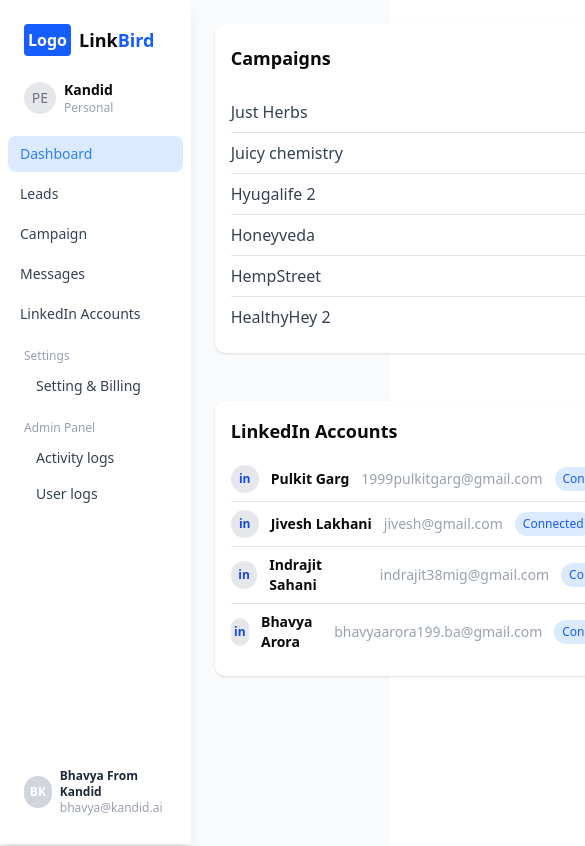
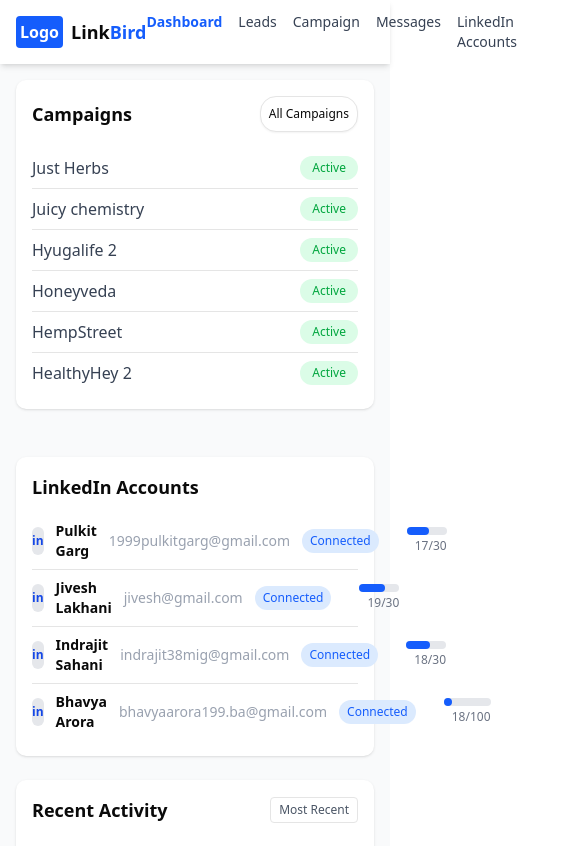
Before and after one commit to ParasharDeb/Kandid-assignment, a Next.js app: page /dashboard in a window 390 px wide. Shown: the top 846 px of the page, 585 px wide, since content can reach past the window. Built offline with nearby package versions, Linux system fonts and the light colour scheme.

Commit message:
made the navbar responsive

```diff
--- a/app/dashboard/page.tsx
+++ b/app/dashboard/page.tsx
@@ -1,19 +1,33 @@
 'use client'
 import LeftNavigation from "../maincomps/Leftnav";
+import TopNavigation from "../maincomps/topnav";
 import CampDashboard from "../maincomps/dashboard-campaigns";
 import LinkedinAccs from "../maincomps/dashboard-linkedin";
 import RecentDashboard from "../maincomps/dashboard-recents";
+import { useState } from "react";
 
 export default function Dashboard() {
   return (
-    <div className="min-h-screen bg-gray-50 flex">
-      <LeftNavigation />
-      <main className="flex-1 p-6 flex gap-6">
-        <div className="w-2/3 flex flex-col gap-6">
+    <div className="min-h-screen bg-gray-50 flex flex-col md:flex-row">
+      {/* Desktop Sidebar */}
+      <div className="hidden md:block md:w-64 md:shrink-0">
+        <LeftNavigation />
+      </div>
+
+      {/* Mobile Top Navigation */}
+      <div className="md:hidden">
+        <TopNavigation />
+      </div>
+
+      {/* Main content */}
+      <main className="flex-1 p-4 md:p-6 flex flex-col lg:flex-row gap-6">
+        <div className="w-full lg:w-2/3 flex flex-col gap-6">
           <CampDashboard />
           <LinkedinAccs />
         </div>
-        <RecentDashboard />
+        <div className="w-full lg:w-1/3">
+          <RecentDashboard />
+        </div>
       </main>
     </div>
   );
--- /dev/null
+++ b/app/icons/burger.tsx
@@ -0,0 +1,8 @@
+export default function BurgerIcon(){
+    return(
+        <svg xmlns="http://www.w3.org/2000/svg" fill="none" viewBox="0 0 24 24" strokeWidth={1.5} stroke="currentColor" className="size-6">
+  <path strokeLinecap="round" strokeLinejoin="round" d="M3.75 6.75h16.5M3.75 12h16.5m-16.5 5.25h16.5" />
+</svg>
+
+    )
+}
--- a/app/maincomps/dashboard.tsx
+++ b/app/maincomps/dashboard.tsx
@@ -6,14 +6,18 @@
 
 export default function Dashboard() {
   return (
-    <div className="min-h-screen bg-gray-50 flex">
-      <LeftNavigation />
-      <main className="flex-1 p-6 flex gap-6">
-        <div className="w-2/3 flex flex-col gap-6">
+    <div className="min-h-screen bg-gray-50 flex flex-col md:flex-row">
+      <div className="hidden md:block md:w-64 md:shrink-0">
+        <LeftNavigation />
+      </div>
+      <main className="flex-1 p-4 md:p-6 flex flex-col lg:flex-row gap-6">
+        <div className="w-full lg:w-2/3 flex flex-col gap-6">
           <CampDashboard />
           <LinkedinAccs />
         </div>
-        <RecentDashboard />
+        <div className="w-full lg:w-1/3">
+          <RecentDashboard />
+        </div>
       </main>
     </div>
   );
--- /dev/null
+++ b/app/maincomps/topnav.tsx
@@ -0,0 +1,49 @@
+'use client'
+import Link from "next/link";
+
+export default function TopNavigation() {
+  return (
+    <header className="bg-white shadow-md px-4 py-3 flex items-center justify-between md:hidden">
+      {/* Left: Logo + Brand */}
+      <div className="flex items-center gap-2">
+        <div className="bg-blue-600 rounded p-1">
+          <span className="text-white font-bold">Logo</span>
+        </div>
+        <span className="font-bold text-lg">
+          Link<span className="text-blue-600">Bird</span>
+        </span>
+      </div>
+
+      {/* Right: Navigation Links */}
+      <nav>
+        <ul className="flex space-x-4 text-sm font-medium text-gray-700">
+          <li>
+            <Link href="#" className="text-blue-600 font-semibold">
+              Dashboard
+            </Link>
+          </li>
+          <li>
+            <Link href="#" className="hover:text-blue-600">
+              Leads
+            </Link>
+          </li>
+          <li>
+            <Link href="#" className="hover:text-blue-600">
+              Campaign
+            </Link>
+          </li>
+          <li>
+            <Link href="#" className="hover:text-blue-600">
+              Messages
+            </Link>
+          </li>
+          <li>
+            <Link href="#" className="hover:text-blue-600">
+              LinkedIn Accounts
+            </Link>
+          </li>
+        </ul>
+      </nav>
+    </header>
+  );
+}
```
